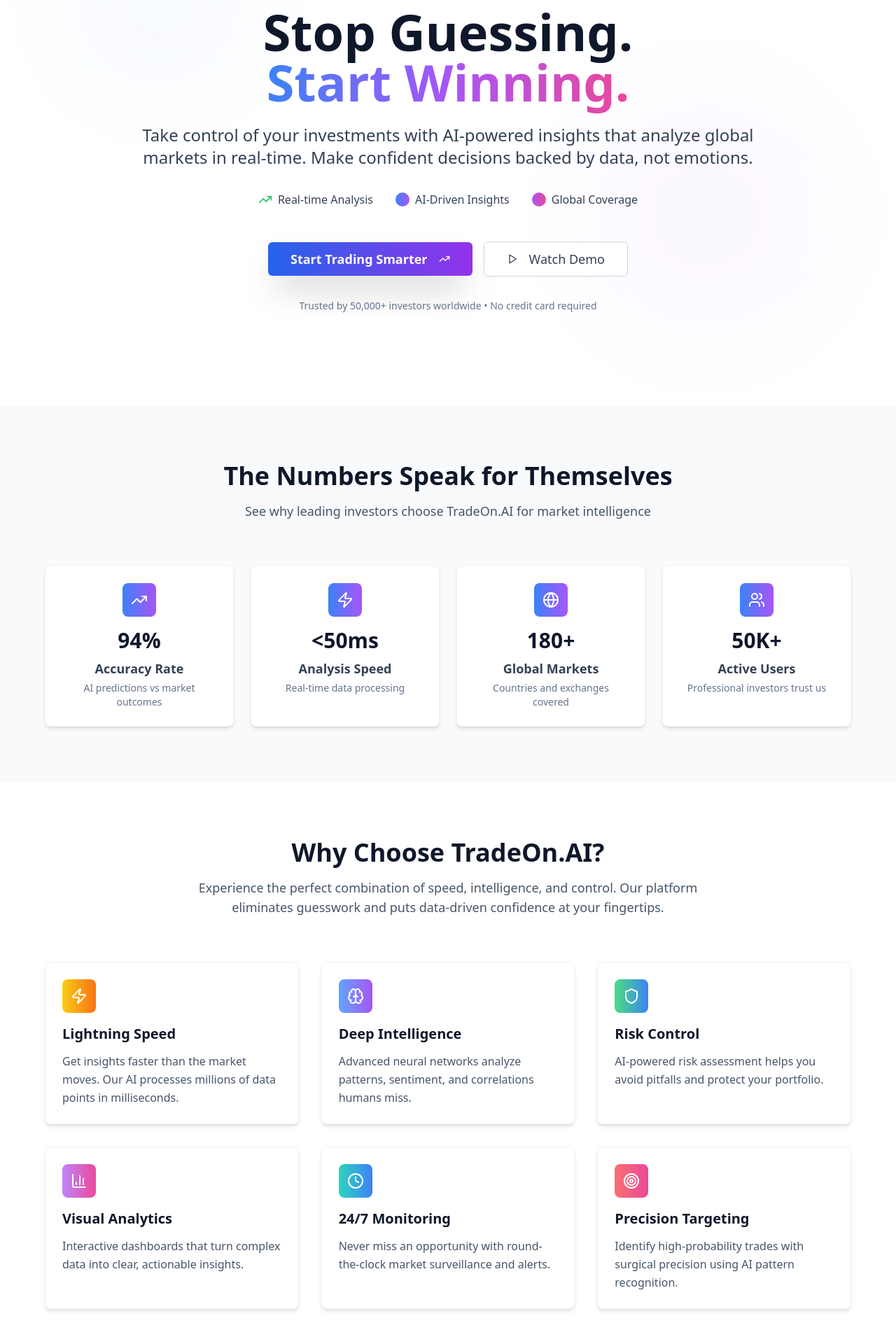
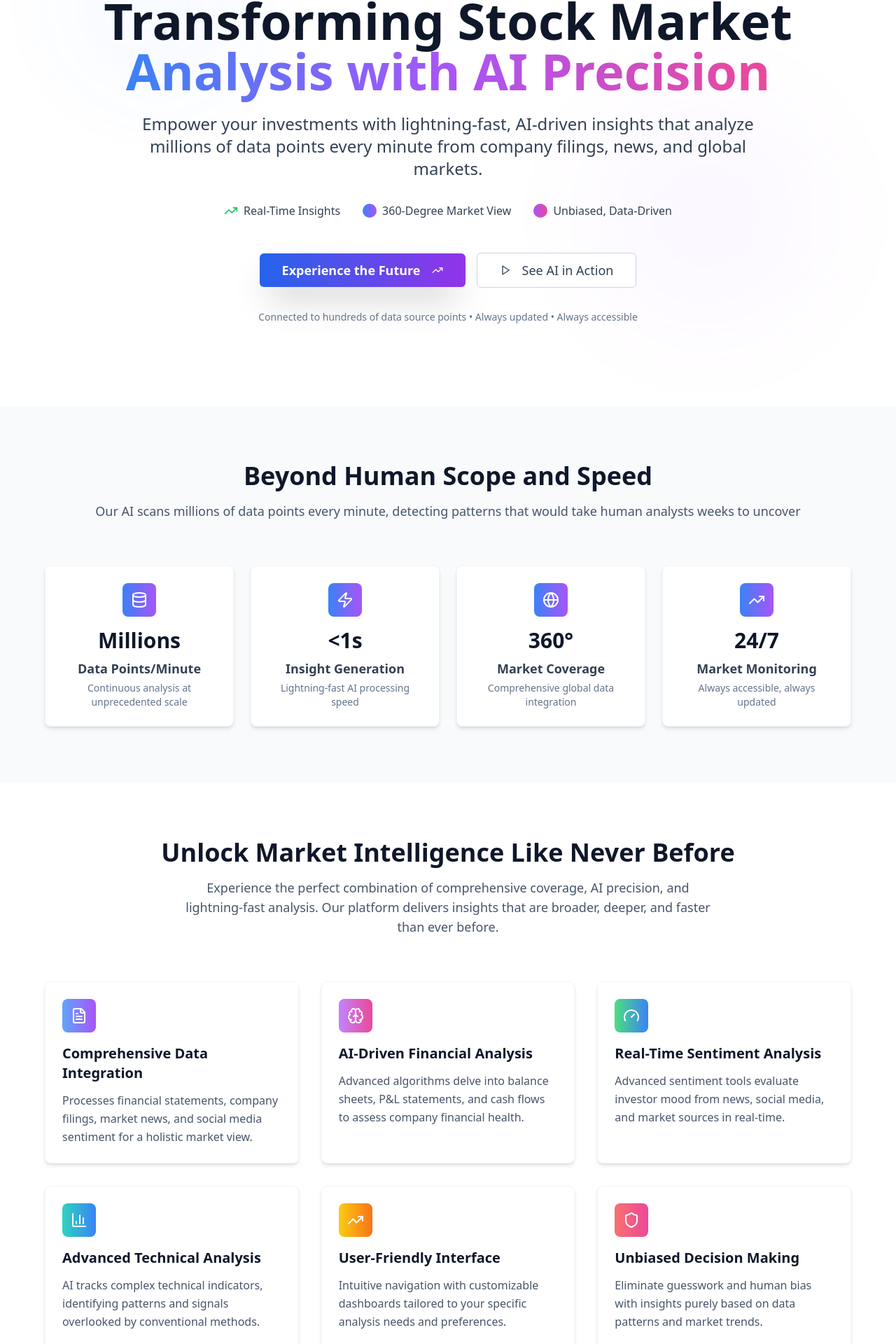
Before and after one commit to Bhargav-Tradeon/ai-powered-invest-62, a React (Vite) app: page / in a window 1280 px wide. Shown: the part 220-2140 px from the top of the page at 70% size. Built offline with nearby package versions, Linux system fonts and the light colour scheme.

Commit message:
Update landing page content
Refactor the content on the landing page to incorporate the provided text, focusing on AI-driven insights, comprehensive data integration, and user benefits.

```diff
--- a/src/components/CTASection.tsx
+++ b/src/components/CTASection.tsx
@@ -7,11 +7,11 @@ export const CTASection = () => {
     <section className="py-20 px-4 bg-gradient-to-r from-blue-50 to-purple-50 relative">
       <div className="max-w-4xl mx-auto text-center relative z-10">
         <h2 className="text-4xl md:text-5xl font-bold text-slate-900 mb-6">
-          Ready to Trade with Confidence?
+          Trade Smarter. Trade Faster. Trade with Confidence.
         </h2>
         <p className="text-xl text-slate-700 mb-8 leading-relaxed">
-          Join thousands of investors who've already gained the edge with AI-powered insights.
-          Start your journey to smarter investing today.
+          Join a growing community of forward-thinking analysts and investors who trust TradeOn.AI
+          to guide their decisions with unmatched speed, accuracy, and breadth.
         </p>
 
         <div className="flex flex-col sm:flex-row gap-4 justify-center items-center mb-12">
@@ -19,7 +19,7 @@ export const CTASection = () => {
             size="lg"
             className="bg-gradient-to-r from-blue-600 to-purple-600 hover:from-blue-700 hover:to-purple-700 text-white border-0 px-12 py-6 text-xl font-semibold shadow-2xl hover:shadow-blue-500/25 transition-all duration-300 hover:scale-105"
           >
-            Get Started Free
+            Sign Up Today
             <TrendingUp className="ml-2 w-6 h-6" />
           </Button>
           <Button
@@ -27,22 +27,22 @@ export const CTASection = () => {
             size="lg"
             className="border-slate-300 text-slate-700 hover:bg-slate-100 px-12 py-6 text-xl"
           >
-            Schedule Demo
+            Experience Demo
           </Button>
         </div>
 
         <div className="flex flex-wrap justify-center gap-8 text-slate-600">
           <div className="flex items-center gap-2">
             <Shield className="w-5 h-5 text-green-600" />
-            <span>14-day free trial</span>
+            <span>Data-driven insights</span>
           </div>
           <div className="flex items-center gap-2">
             <Zap className="w-5 h-5 text-blue-600" />
-            <span>Setup in 5 minutes</span>
+            <span>Lightning-fast analysis</span>
           </div>
           <div className="flex items-center gap-2">
             <div className="w-5 h-5 bg-gradient-to-r from-purple-400 to-pink-400 rounded-full" />
-            <span>Cancel anytime</span>
+            <span>Always accessible</span>
           </div>
         </div>
       </div>
--- a/src/components/FeaturesSection.tsx
+++ b/src/components/FeaturesSection.tsx
@@ -1,43 +1,43 @@
 
 import { Card, CardContent } from "@/components/ui/card";
-import { Zap, Brain, Shield, BarChart3, Clock, Target } from "lucide-react";
+import { FileText, Brain, BarChart3, TrendingUp, Gauge, Shield } from "lucide-react";
 
 export const FeaturesSection = () => {
   const features = [
     {
-      icon: Zap,
-      title: "Lightning Speed",
-      description: "Get insights faster than the market moves. Our AI processes millions of data points in milliseconds.",
-      gradient: "from-yellow-400 to-orange-500"
+      icon: FileText,
+      title: "Comprehensive Data Integration",
+      description: "Processes financial statements, company filings, market news, and social media sentiment for a holistic market view.",
+      gradient: "from-blue-400 to-purple-500"
     },
     {
       icon: Brain,
-      title: "Deep Intelligence",
-      description: "Advanced neural networks analyze patterns, sentiment, and correlations humans miss.",
-      gradient: "from-blue-400 to-purple-500"
+      title: "AI-Driven Financial Analysis",
+      description: "Advanced algorithms delve into balance sheets, P&L statements, and cash flows to assess company financial health.",
+      gradient: "from-purple-400 to-pink-500"
     },
     {
-      icon: Shield,
-      title: "Risk Control",
-      description: "AI-powered risk assessment helps you avoid pitfalls and protect your portfolio.",
+      icon: Gauge,
+      title: "Real-Time Sentiment Analysis",
+      description: "Advanced sentiment tools evaluate investor mood from news, social media, and market sources in real-time.",
       gradient: "from-green-400 to-blue-500"
     },
     {
       icon: BarChart3,
-      title: "Visual Analytics",
-      description: "Interactive dashboards that turn complex data into clear, actionable insights.",
-      gradient: "from-purple-400 to-pink-500"
-    },
-    {
-      icon: Clock,
-      title: "24/7 Monitoring",
-      description: "Never miss an opportunity with round-the-clock market surveillance and alerts.",
+      title: "Advanced Technical Analysis",
+      description: "AI tracks complex technical indicators, identifying patterns and signals overlooked by conventional methods.",
       gradient: "from-teal-400 to-blue-500"
     },
     {
-      icon: Target,
-      title: "Precision Targeting",
-      description: "Identify high-probability trades with surgical precision using AI pattern recognition.",
+      icon: TrendingUp,
+      title: "User-Friendly Interface",
+      description: "Intuitive navigation with customizable dashboards tailored to your specific analysis needs and preferences.",
+      gradient: "from-yellow-400 to-orange-500"
+    },
+    {
+      icon: Shield,
+      title: "Unbiased Decision Making",
+      description: "Eliminate guesswork and human bias with insights purely based on data patterns and market trends.",
       gradient: "from-red-400 to-pink-500"
     }
   ];
@@ -47,11 +47,11 @@ export const FeaturesSection = () => {
       <div className="max-w-6xl mx-auto">
         <div className="text-center mb-16">
           <h2 className="text-3xl md:text-4xl font-bold text-slate-900 mb-4">
-            Why Choose TradeOn.AI?
+            Unlock Market Intelligence Like Never Before
           </h2>
           <p className="text-slate-600 text-lg max-w-3xl mx-auto">
-            Experience the perfect combination of speed, intelligence, and control.
-            Our platform eliminates guesswork and puts data-driven confidence at your fingertips.
+            Experience the perfect combination of comprehensive coverage, AI precision, and lightning-fast analysis.
+            Our platform delivers insights that are broader, deeper, and faster than ever before.
           </p>
         </div>
 
--- a/src/components/HeroSection.tsx
+++ b/src/components/HeroSection.tsx
@@ -4,7 +4,7 @@ import { TrendingUp, Play } from "lucide-react";
 
 export const HeroSection = () => {
   return (
-    <section className="relative min-h-screen flex items-center justify-center px-4 overflow-hidden">
+    <section className="relative min-h-screen flex items-center justify-center px-4 overflow-hidden bg-white">
       {/* Background Effects */}
       <div className="absolute top-20 left-20 w-72 h-72 bg-blue-500/5 rounded-full blur-3xl animate-pulse" />
       <div className="absolute bottom-20 right-20 w-96 h-96 bg-purple-500/5 rounded-full blur-3xl animate-pulse delay-1000" />
@@ -21,32 +21,32 @@ export const HeroSection = () => {
 
         {/* Main Headline */}
         <h1 className="text-5xl md:text-7xl font-bold text-slate-900 mb-6 animate-fade-in">
-          Stop Guessing.
+          Transforming Stock Market
           <br />
           <span className="bg-gradient-to-r from-blue-500 via-purple-500 to-pink-500 bg-clip-text text-transparent">
-            Start Winning.
+            Analysis with AI Precision
           </span>
         </h1>
 
         {/* Subheadline */}
         <p className="text-xl md:text-2xl text-slate-700 mb-8 max-w-4xl mx-auto leading-relaxed animate-fade-in delay-200">
-          Take control of your investments with AI-powered insights that analyze global markets in real-time.
-          Make confident decisions backed by data, not emotions.
+          Empower your investments with lightning-fast, AI-driven insights that analyze millions of data points
+          every minute from company filings, news, and global markets.
         </p>
 
         {/* Value Proposition */}
         <div className="flex flex-wrap justify-center gap-8 mb-12 animate-fade-in delay-400">
           <div className="flex items-center gap-2 text-slate-700">
             <TrendingUp className="w-5 h-5 text-green-500" />
-            <span>Real-time Analysis</span>
+            <span>Real-Time Insights</span>
           </div>
           <div className="flex items-center gap-2 text-slate-700">
             <div className="w-5 h-5 bg-gradient-to-r from-blue-500 to-purple-500 rounded-full" />
-            <span>AI-Driven Insights</span>
+            <span>360-Degree Market View</span>
           </div>
           <div className="flex items-center gap-2 text-slate-700">
             <div className="w-5 h-5 bg-gradient-to-r from-purple-500 to-pink-500 rounded-full" />
-            <span>Global Coverage</span>
+            <span>Unbiased, Data-Driven</span>
           </div>
         </div>
 
@@ -56,7 +56,7 @@ export const HeroSection = () => {
             size="lg"
             className="bg-gradient-to-r from-blue-600 to-purple-600 hover:from-blue-700 hover:to-purple-700 text-white border-0 px-8 py-6 text-lg font-semibold shadow-2xl hover:shadow-blue-500/25 transition-all duration-300 hover:scale-105"
           >
-            Start Trading Smarter
+            Experience the Future
             <TrendingUp className="ml-2 w-5 h-5" />
           </Button>
           <Button
@@ -65,13 +65,13 @@ export const HeroSection = () => {
             className="border-slate-300 text-slate-700 hover:bg-slate-100 px-8 py-6 text-lg"
           >
             <Play className="mr-2 w-5 h-5" />
-            Watch Demo
+            See AI in Action
           </Button>
         </div>
 
         {/* Trust Indicator */}
         <p className="text-sm text-slate-500 mt-8 animate-fade-in delay-800">
-          Trusted by 50,000+ investors worldwide • No credit card required
+          Connected to hundreds of data source points • Always updated • Always accessible
         </p>
       </div>
     </section>
--- a/src/components/MetricsSection.tsx
+++ b/src/components/MetricsSection.tsx
@@ -1,32 +1,32 @@
 
 import { Card, CardContent } from "@/components/ui/card";
-import { TrendingUp, Zap, Globe, Users } from "lucide-react";
+import { TrendingUp, Zap, Globe, Database } from "lucide-react";
 
 export const MetricsSection = () => {
   const metrics = [
     {
-      icon: TrendingUp,
-      value: "94%",
-      label: "Accuracy Rate",
-      description: "AI predictions vs market outcomes"
+      icon: Database,
+      value: "Millions",
+      label: "Data Points/Minute",
+      description: "Continuous analysis at unprecedented scale"
     },
     {
       icon: Zap,
-      value: "<50ms",
-      label: "Analysis Speed",
-      description: "Real-time data processing"
+      value: "<1s",
+      label: "Insight Generation",
+      description: "Lightning-fast AI processing speed"
     },
     {
       icon: Globe,
-      value: "180+",
-      label: "Global Markets",
-      description: "Countries and exchanges covered"
+      value: "360°",
+      label: "Market Coverage",
+      description: "Comprehensive global data integration"
     },
     {
-      icon: Users,
-      value: "50K+",
-      label: "Active Users",
-      description: "Professional investors trust us"
+      icon: TrendingUp,
+      value: "24/7",
+      label: "Market Monitoring",
+      description: "Always accessible, always updated"
     }
   ];
 
@@ -35,10 +35,10 @@ export const MetricsSection = () => {
       <div className="max-w-6xl mx-auto">
         <div className="text-center mb-16">
           <h2 className="text-3xl md:text-4xl font-bold text-slate-900 mb-4">
-            The Numbers Speak for Themselves
+            Beyond Human Scope and Speed
           </h2>
           <p className="text-slate-600 text-lg">
-            See why leading investors choose TradeOn.AI for market intelligence
+            Our AI scans millions of data points every minute, detecting patterns that would take human analysts weeks to uncover
           </p>
         </div>
 
```
